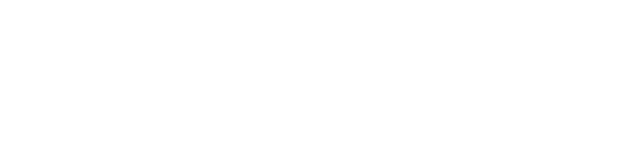
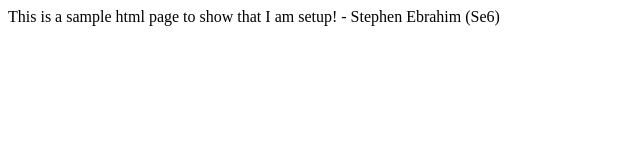
Before and after one commit to se6-njit/GitDemo, a plain HTML site: page temp.html in a window 1280 px wide. Shown: the whole page, without its empty margins (0-640 px from the left). Drawn offline with Linux system fonts and the light colour scheme.

Commit message:
This is a base file

```diff
--- a/temp.html
+++ b/temp.html
@@ -5,6 +5,6 @@
     <title>Title</title>
 </head>
 <body>
-
+    This is a sample html page to show that I am setup! - Stephen Ebrahim (Se6)
 </body>
 </html>
```
